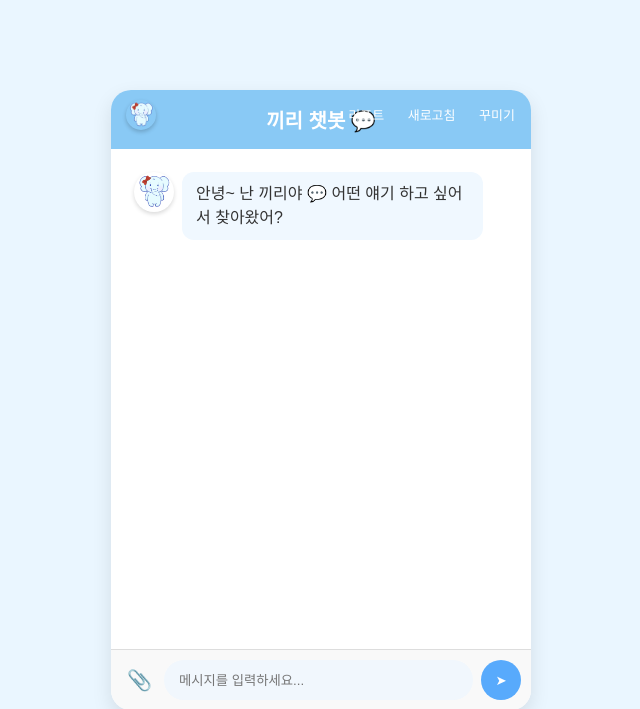
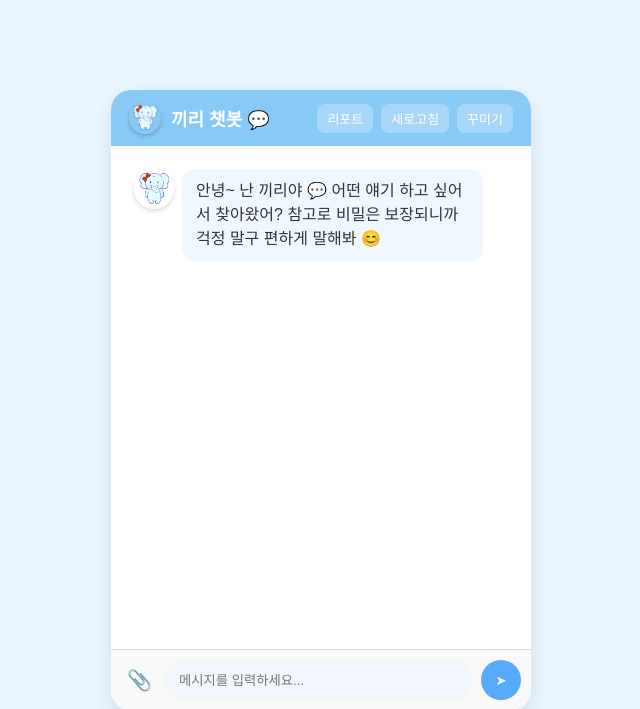
Before and after one commit to sangmin6322-a11y/skku-chatbot, a Flask app: page / in a window 1280 px wide. Shown: the top 709 px of the page, without its empty margins (319-959 px from the left). Run offline with Flask 3, Linux system fonts and the light colour scheme; the visitor is signed in with stand-in values (Sample User, id 1); data that the repository does not hold is empty.

Commit message:
Fix header layout overlap, improve UI (Kiri chatbot)

```diff
--- a/templates/index.html
+++ b/templates/index.html
@@ -32,38 +32,49 @@
       to { opacity: 1; transform: translateY(0); }
     }
 
+    /* 💬 헤더 디자인 (겹침 수정 + 정렬 개선) */
     #header {
       background-color: #89c9f5;
       color: white;
-      text-align: center;
-      padding: 15px;
-      font-size: 20px;
+      display: flex;
+      justify-content: space-between;
+      align-items: center;
+      padding: 12px 18px;
+      font-size: 18px;
       font-weight: 600;
-      position: relative;
     }
 
-    #header img {
-      width: 30px;
-      height: 30px;
+    #header-left {
+      display: flex;
+      align-items: center;
+      gap: 10px;
+    }
+
+    #header-left img {
+      width: 32px;
+      height: 32px;
       border-radius: 50%;
-      position: absolute;
-      left: 15px;
-      top: 10px;
       box-shadow: 0 2px 4px rgba(0,0,0,0.2);
     }
 
-    #header button {
-      background: none;
+    #header-right {
+      display: flex;
+      gap: 8px;
+    }
+
+    #header-right button {
+      background: rgba(255,255,255,0.25);
       border: none;
       color: white;
+      border-radius: 8px;
+      padding: 5px 10px;
       cursor: pointer;
       font-size: 13px;
-      margin-left: 6px;
       transition: 0.2s;
     }
 
-    #header button:hover {
-      text-decoration: underline;
+    #header-right button:hover {
+      background: rgba(255,255,255,0.45);
     }
 
     #messages {
@@ -158,7 +169,7 @@
       color: #58aafc;
     }
 
-    /* 꾸미기 창 */
+    /* 🎨 꾸미기 창 */
     #settings-panel {
       position: absolute;
       top: 50%;
@@ -221,9 +232,11 @@
 <body>
   <div id="chatbox">
     <div id="header">
-      <img src="{{ url_for('static', filename='mascot.png') }}" alt="끼리" />
-      끼리 챗봇 💬
-      <div style="position:absolute; right:10px; top:12px;">
+      <div id="header-left">
+        <img src="{{ url_for('static', filename='mascot.png') }}" alt="끼리" />
+        <span>끼리 챗봇 💬</span>
+      </div>
+      <div id="header-right">
         <button onclick="window.location.href='/analyze'">리포트</button>
         <button onclick="resetChat()">새로고침</button>
         <button onclick="openSettings()">꾸미기</button>
@@ -292,11 +305,10 @@
       messagesDiv.scrollTop = messagesDiv.scrollHeight;
     }
 
-    // 기존 대화 불러오기
     chatHistory.forEach(msg => appendMessage(msg.role, msg.message));
 
     if (chatHistory.length === 0) {
-      appendMessage("bot", "안녕~ 난 끼리야 💬 어떤 얘기 하고 싶어서 찾아왔어?");
+      appendMessage("bot", "안녕~ 난 끼리야 💬 어떤 얘기 하고 싶어서 찾아왔어? 참고로 비밀은 보장되니까 걱정 말구 편하게 말해봐 😊");
     }
 
     sendBtn.addEventListener("click", sendMessage);
@@ -320,10 +332,8 @@
     imageInput.addEventListener("change", () => {
       const file = imageInput.files[0];
       if (!file) return;
-
       const formData = new FormData();
       formData.append("image", file);
-
       appendMessage("user", "(이미지 전송)");
 
       fetch("/chat", { method: "POST", body: formData })
@@ -332,7 +342,6 @@
         .catch(err => console.error(err));
     });
 
-    // ✅ 새로고침 (서버 DB 초기화)
     function resetChat() {
       if (confirm("정말 채팅을 새로 시작할까요?")) {
         fetch("/reset", { method: "POST" })
@@ -340,7 +349,6 @@
       }
     }
 
-    // ✅ 꾸미기 창
     const settingsPanel = document.getElementById("settings-panel");
     const overlay = document.getElementById("overlay");
 
@@ -354,7 +362,6 @@
       overlay.style.display = "none";
     }
 
-    // ✅ 아바타 선택
     function selectAvatar(path) {
       localStorage.setItem("userAvatar", `/static/${path}`);
       userAvatar = `/static/${path}`;
```
